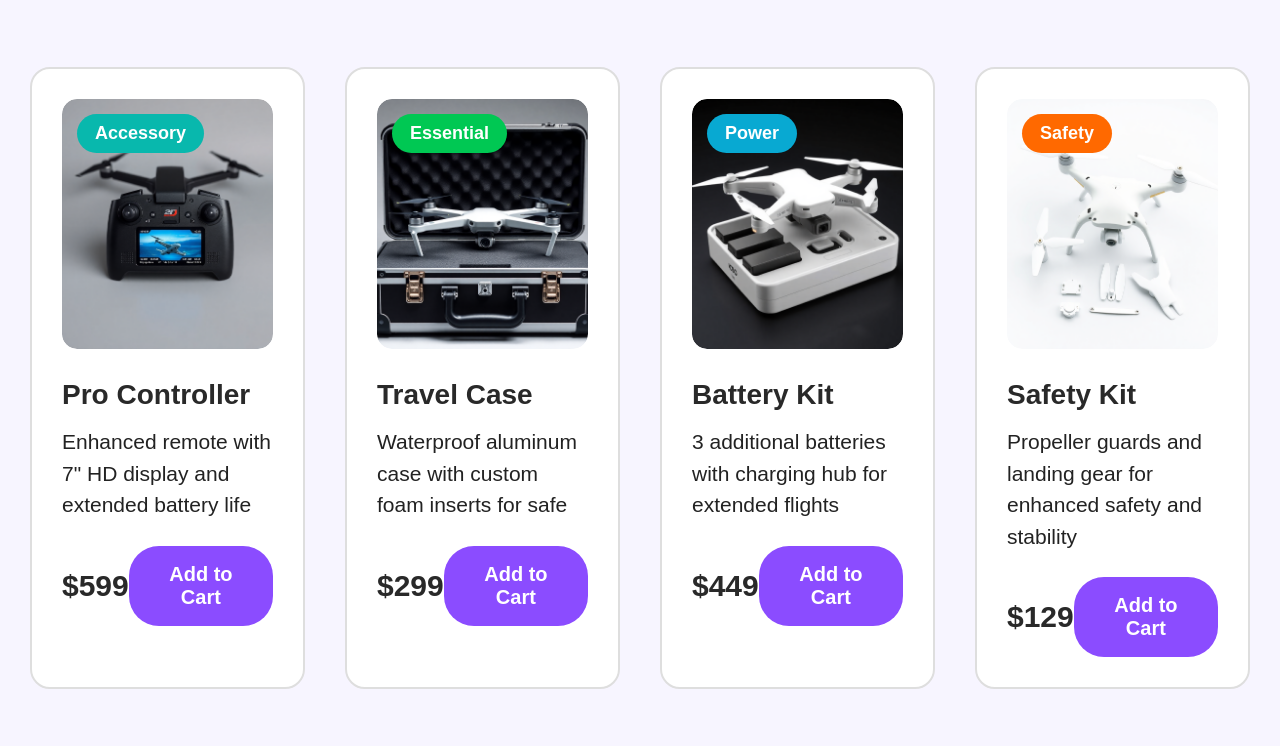
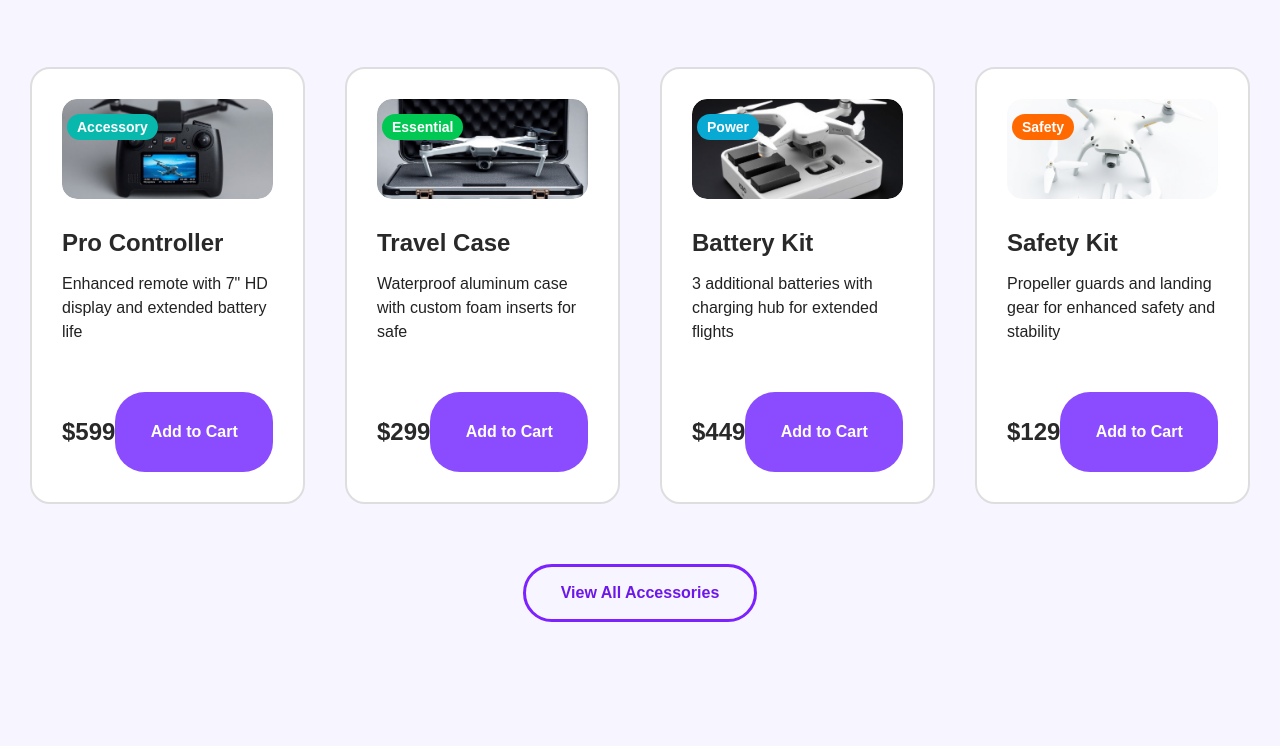
Before and after one commit to menna-emad2/assignment-3, a plain HTML site: page index.html in a window 1280 px wide. Shown: the part 4812-5558 px from the top of the page. Drawn offline with Linux system fonts and the light colour scheme.

Commit message:
Add assignment

```diff
--- a/main.css
+++ b/main.css
@@ -820,7 +820,7 @@ tbody tr:last-child td {
 }
 
 .setup-title h1 {
-    font-size: 52px;
+    font-size: 36px;
 
     margin-bottom: 25px;
 }
@@ -830,7 +830,7 @@ tbody tr:last-child td {
 }
 
 .setup-title p {
-    font-size: 28px;
+    font-size: 20px;
 
     color: #222;
 }
@@ -892,7 +892,7 @@ tbody tr:last-child td {
 
     width: 100%;
 
-    height: 250px;
+    height: 100px;
 
     overflow: hidden;
 
@@ -916,15 +916,15 @@ tbody tr:last-child td {
 
     top: 15px;
 
-    left: 15px;
+    left: 5px;
 
-    padding: 9px 18px;
+    padding: 5px 10px;
 
     border-radius: 25px;
 
     color: white;
 
-    font-size: 18px;
+    font-size: 14px;
 
     font-weight: bold;
 }
@@ -946,7 +946,7 @@ tbody tr:last-child td {
 }
 
 .setup-card h3 {
-    font-size: 28px;
+    font-size: 24px;
 
     margin: 30px 0 15px;
 
@@ -954,7 +954,7 @@ tbody tr:last-child td {
 }
 
 .setup-card p {
-    font-size: 21px;
+    font-size: 16px;
 
     line-height: 1.5;
 
@@ -976,7 +976,7 @@ tbody tr:last-child td {
 }
 
 .setup-bottom strong {
-    font-size: 30px;
+    font-size: 24px;
 
     color: #292929;
 }
@@ -988,11 +988,11 @@ tbody tr:last-child td {
 
     color: white;
 
-    padding: 14px 25px;
+    padding: 10px 15px;
 
     border-radius: 30px;
 
-    font-size: 20px;
+    font-size: 16px;
 }
 
 .accessories-btn {
@@ -1002,7 +1002,7 @@ tbody tr:last-child td {
 
     margin: 60px auto;
 
-    padding: 25px 50px;
+    padding: 17px 35px;
 
     border: 3px solid #7c22ff;
 
@@ -1012,7 +1012,7 @@ tbody tr:last-child td {
 
     text-decoration: none;
 
-    font-size: 24px;
+    font-size: 16px;
 
     font-weight: 600;
 }
```
Also changed, not shown: index.html (+4 -4 lines).
